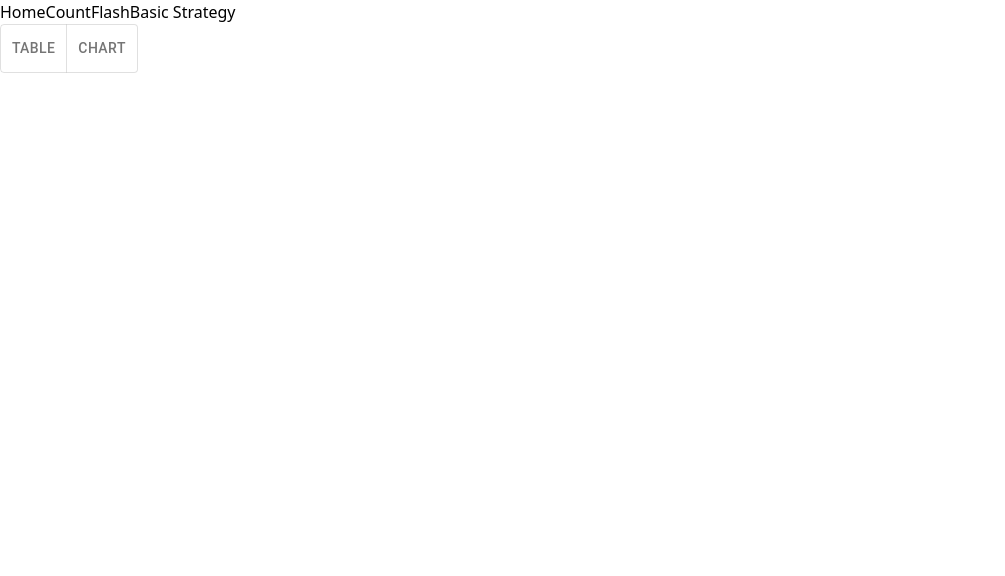
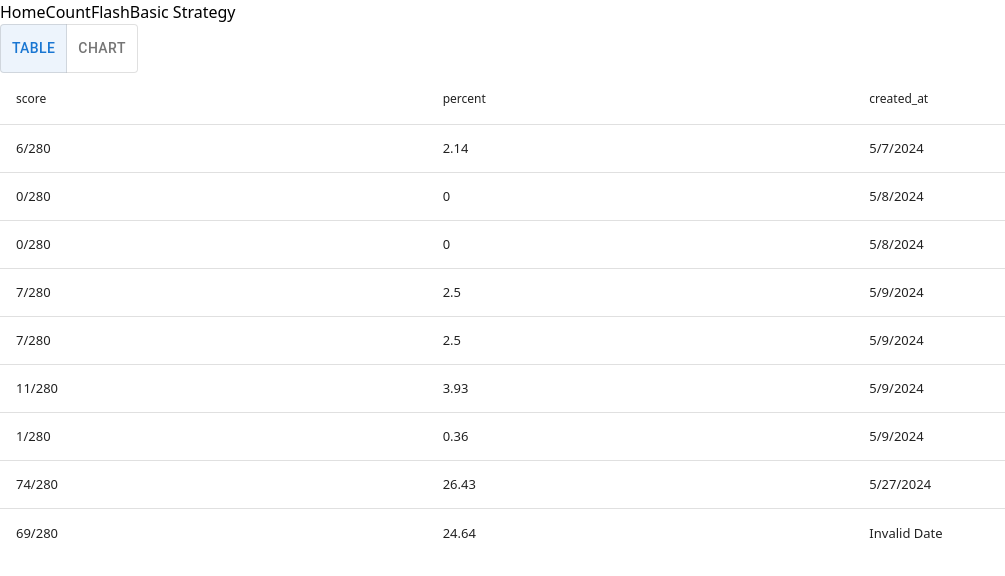
Before and after one commit to B-Musick/card-counter-3000-web, a React (Vite) app: page /flash/stats in a window 1280 px wide. Shown: the top 576 px of the page, without its empty margins (0-1005 px from the left). Built offline with nearby package versions, Linux system fonts and the light colour scheme.

Commit message:
Fixed stats toggle enum.

```diff
--- a/src/components/Stats.tsx
+++ b/src/components/Stats.tsx
@@ -4,7 +4,7 @@ import { StatisticsView } from "../lib/enums";
 import StatsTable from "./StatsTable";
 
 function Stats({data, columns}){
-    const [viewShown, setViewShown] = useState<string>("stats");
+    const [viewShown, setViewShown] = useState<StatisticsView>(StatisticsView.Table);
 
     const handleChange = (
         event: React.MouseEvent<HTMLElement>,
```
Also changed, not shown: 1 other file (tests, documents, lock files or other folders).
